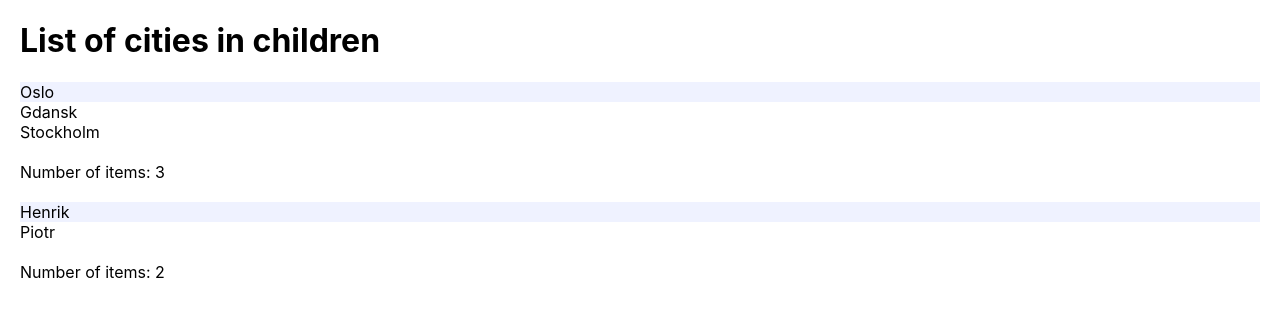
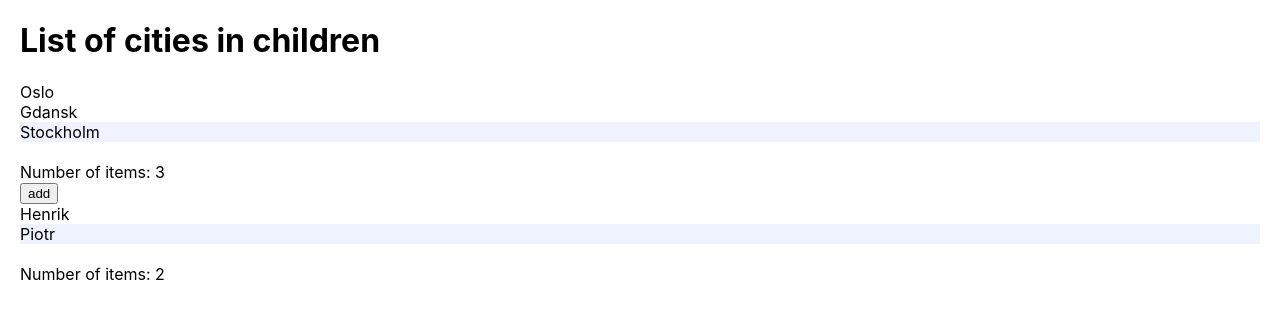
Before and after one commit to kipperek/webcruiter_workshop, a React (Create React App) app: page / in a window 1280 px wide. Shown: the top 318 px of the page. Built offline with nearby package versions, Linux system fonts and the light colour scheme.

Commit message:
state, useEffect

```diff
--- a/src/App.tsx
+++ b/src/App.tsx
@@ -1,15 +1,20 @@
-import React from "react";
+import React, { useState } from "react";
 import ListHeader from "./components/ListHeader";
 import List from "./components/List";
 
 const App: React.FC = () => {
-  const cities = ["Oslo", "Gdansk", "Stockholm"];
-  const users = ["Henrik", "Piotr"];
+  const [users, setUsers] = useState<string[]>(["Henrik", "Piotr"]);
+  const [cities, setCities] = useState<string[]>([
+    "Oslo",
+    "Gdansk",
+    "Stockholm",
+  ]);
 
   return (
     <>
       <ListHeader>List of cities in children</ListHeader>
       <List items={cities} />
+      <button onClick={()=>{setCities([...cities, "added new city"])}}>add</button>
       <br />
       <List items={users} />
     </>
--- a/src/components/List.tsx
+++ b/src/components/List.tsx
@@ -1,4 +1,4 @@
-import React from "react";
+import React, { useEffect, useState } from "react";
 import classNames from "classnames";
 
 type ListProps = {
@@ -6,7 +6,11 @@ type ListProps = {
 };
 
 const List: React.FC<ListProps> = ({ items }) => {
-  const selectedIndex = 0;
+  const [selectedIndex, setSelectedIndex] = useState<number>(0);
+
+  useEffect(()=>{
+    setSelectedIndex(items.length-1);
+  }, [items])
 
   const renderItem = (item: string, index: number) => (
     <div
@@ -14,6 +18,9 @@ const List: React.FC<ListProps> = ({ items }) => {
       className={classNames({
         active: selectedIndex === index,
       })}
+      onClick={()=>{
+        setSelectedIndex(index);
+      }}
     >
       {item}
     </div>
```
